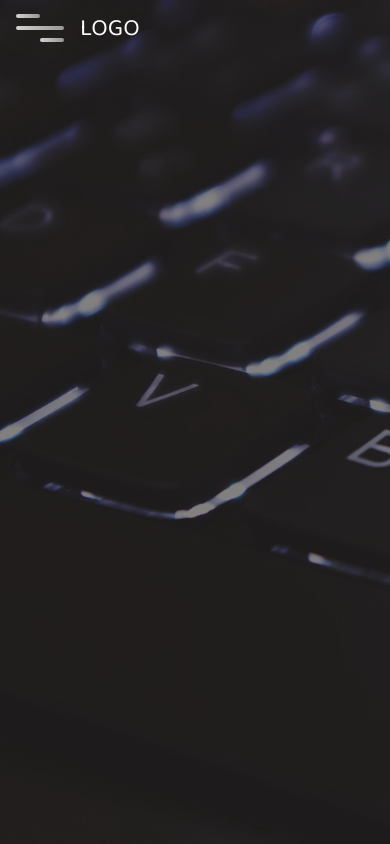
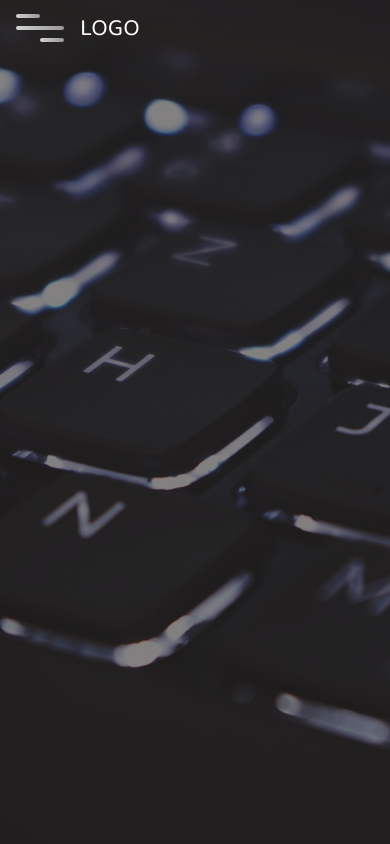
Before and after one commit to wolv66/paulzakharov, a React (Create React App) app: page / in a window 390 px wide. Shown: the top 844 px of the page. Built offline with nearby package versions, Linux system fonts and the light colour scheme.

Commit message:
made some responsive things

```diff
--- a/src/App.css
+++ b/src/App.css
@@ -1,14 +1,10 @@
 .home-page {
     width: 100%;
     height: 100vh;
-    background-image: url('./components/Home/img.jpg');
-    background-size: cover;
-
 }
 
 .overlay {
     width: 100%;
-    height: 100vh;
     top: 0;
     bottom: 0;
     left: 0;
@@ -16,3 +12,17 @@
     position: absolute;
     background: rgba(49, 45, 45, .6);
 }
+
+@media (max-width: 1019px) {
+
+    .overlay {
+        width: 100%;
+        height: 200%;
+        top: 0;
+        bottom: 0;
+        left: 0;
+        right: 0;
+        position: absolute;
+        background: rgba(49, 45, 45, .6);
+    }
+}
--- a/src/components/Home/Home.css
+++ b/src/components/Home/Home.css
@@ -6,7 +6,7 @@
     display: grid;
     grid-template-columns: 1fr 1fr;
     width: 70%;
-    grid-template-rows: 300px 400px;
+    grid-template-rows: 300px 350px;
     grid-template-areas: 'box1 box2'
                          'box3 box2' ;
     gap: 50px;
@@ -27,8 +27,9 @@
 
 }
 
+
 .box1 h1 {
-    margin: 0 70px;
+    margin: 10px 40px;
     letter-spacing: .7rem;
     color:  #fa923f;
     font-size: 3.5rem;
@@ -79,7 +80,6 @@
 
 .exp-box {
     color: white;
-    width: 100%;
     height: 100%;
     display: grid;
     grid-template-columns: 20% 1fr ;
@@ -87,6 +87,7 @@
     grid-template-areas: 'exp1 exp2'
                          'exp3 exp2'  ;
     margin-left: 20px;
+    margin-right: 20px;
 }
 
 
@@ -217,3 +218,52 @@
         width: 0;
     }
 }
+
+@media (max-width: 1376px) {
+    .grid-box {
+        display: grid;
+        grid-template-columns: minmax(200px, 1fr) 1fr;
+        width: 70%;
+        grid-template-rows: 300px 400px;
+        grid-template-areas: 'box1 box2'
+                             'box3 box2' ;
+        gap: 50px;
+        margin-top: 150px;
+        margin-left: auto;
+        margin-right: auto;
+
+    }
+    .box1 h1 {
+        margin: 10px 30px;
+        letter-spacing: .7rem;
+        color:  #fa923f;
+        font-size: 3rem;
+        opacity: .9;
+    }
+    .box1 h3 {
+        color: white;
+        font-size: 1.5rem;
+        margin-top: 20px;
+        letter-spacing: .8rem;
+        text-align: center;
+
+    }
+}
+
+@media (max-width: 1019px) {
+
+    .grid-box {
+        display: grid;
+        grid-template-columns: 1fr;
+        width: 70%;
+        grid-template-rows: 300px 700px 1fr ;
+        grid-template-areas: 'box1'
+                            'box2'
+                             'box3' ;
+        gap: 50px;
+        margin-top: 150px;
+        margin-left: auto;
+        margin-right: auto;
+
+    }
+}
--- a/src/components/Home/Home.js
+++ b/src/components/Home/Home.js
@@ -12,8 +12,10 @@ const Home = (props) => {
                 <div className="card-text">
                     <h1>Paul </h1>
                     <h1>Zakharov</h1>
+
                     <h3>FrontEnd Developer</h3>
-                </div>
+                    </div>
+
             </div>
 
             <div className='box2'>
--- a/src/components/Portfolio/Portfolio.css
+++ b/src/components/Portfolio/Portfolio.css
@@ -2,7 +2,7 @@
     display: grid;
     grid-template-columns: 1fr 1fr;
     width: 60%;
-    grid-template-rows: 100px 300px 300px;
+    grid-template-rows: 100px 250px 250px;
     grid-template-areas: 'box1 box1'
                          'box2 box3'
                          'box4 box5' ;
--- a/src/index.css
+++ b/src/index.css
@@ -3,9 +3,24 @@ body {
   font-family: 'Baloo 2', cursive;
   -webkit-font-smoothing: antialiased;
   -moz-osx-font-smoothing: grayscale;
+  background-image: url('./components/Home/img.jpg');
+    background-size: cover;
 }
 
 code {
   font-family: source-code-pro, Menlo, Monaco, Consolas, 'Courier New',
     monospace;
 }
+
+@media (max-width: 1019px) {
+  body {
+      background: url('./components/Home/img.jpg') no-repeat center top fixed;
+      -webkit-background-size: cover;
+      -moz-background-size: cover;
+      -o-background-size: cover;
+      background-size: cover;
+
+  }
+
+
+}
```
